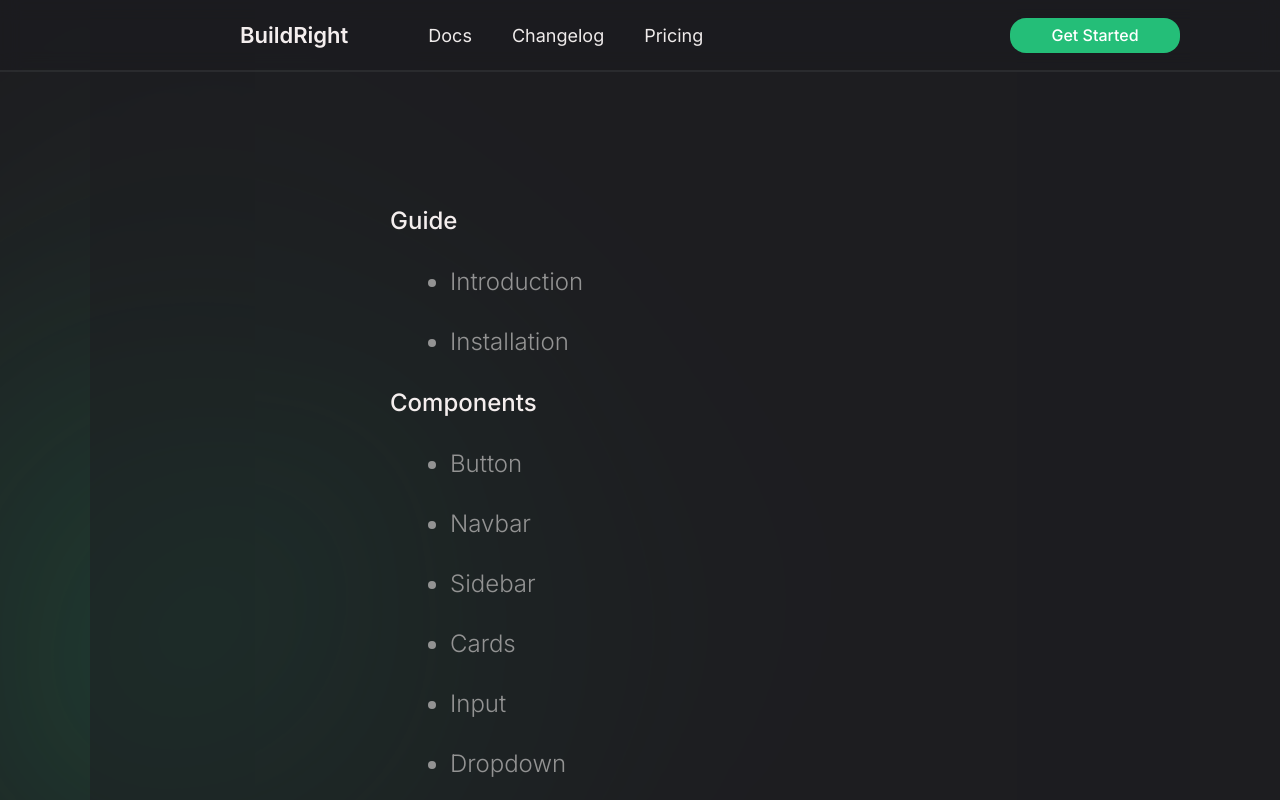
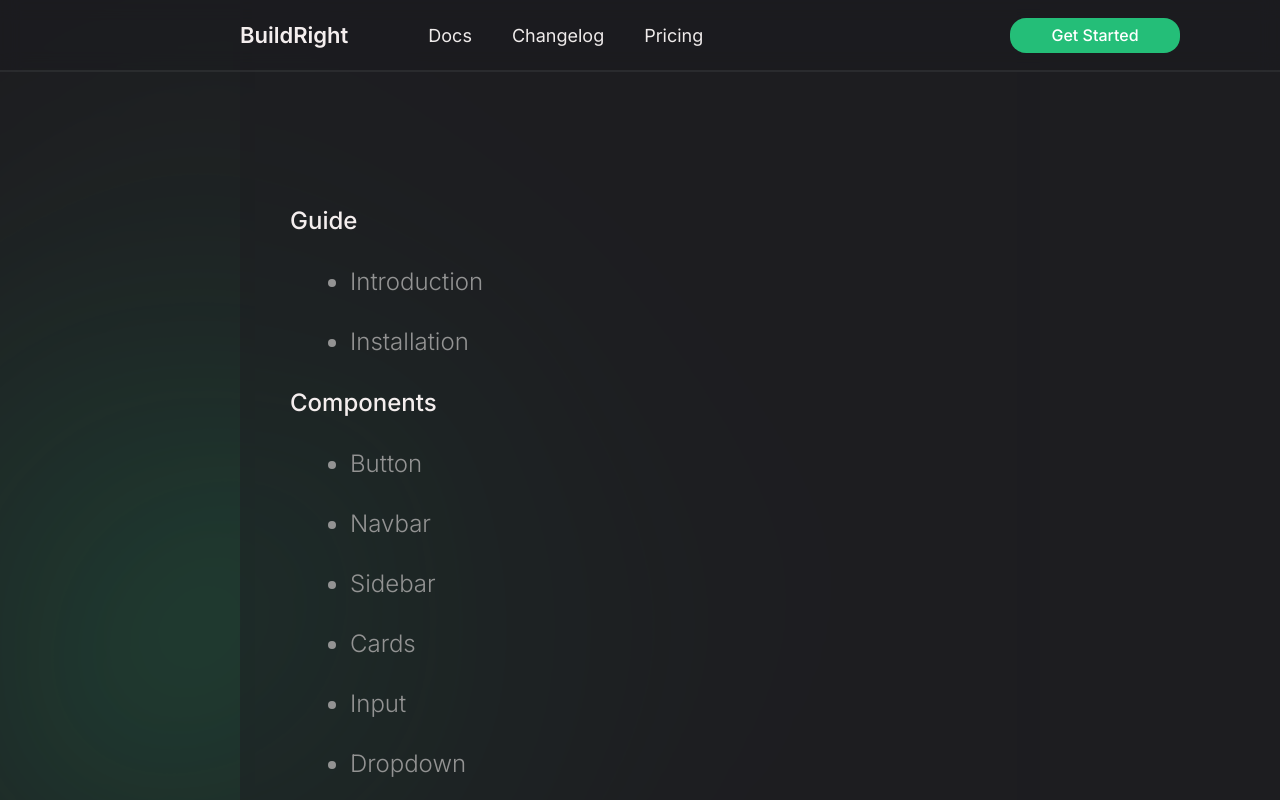
Before and after one commit to HumphryCoder/buildright, a React (Vite) app: page /docs in a window 1280 px wide. Shown: the top 800 px of the page. Built offline with nearby package versions, Linux system fonts and the light colour scheme.

Commit message:
changes to docs layout

```diff
--- a/src/docs.css
+++ b/src/docs.css
@@ -3,7 +3,7 @@
 .content-area {
     height: 1920px;
     overflow-y: auto;
-    width: 900px;
+    width: 600px;
     padding: 200px 100px;
     display: flex;
     justify-content: left;
@@ -18,19 +18,19 @@
 
 .content-area h1 {
     font-family: "Inter", sans-serif;
-    font-size: 40px;
+    font-size: 38px;
     font-weight: 800;
 }
 
 .content-area h2 {
     font-family: "Inter", sans-serif;
-    font-size: 24px;
+    font-size: 18px;
     font-weight: 800;
 }
 
 .content-area p {
     font-family: "Inter", sans-serif;
-    font-size: 24px;
+    font-size: 18px;
     font-weight: 300;
 }
 
--- a/src/docsnavbar.css
+++ b/src/docsnavbar.css
@@ -4,7 +4,7 @@
     display: flex;
     position: fixed;
     top: 150px;
-    left: 350px;
+    left: 250px;
 }
 
 .menu-section {
```
